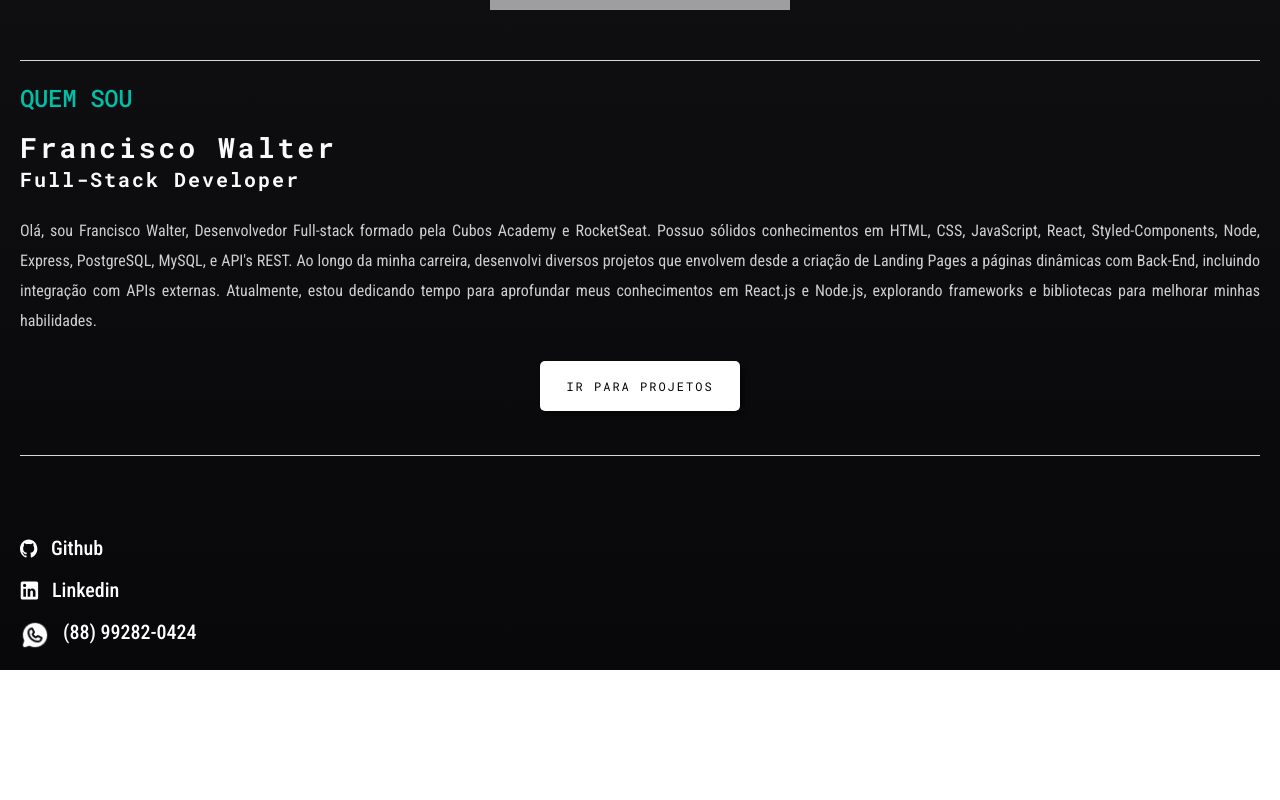
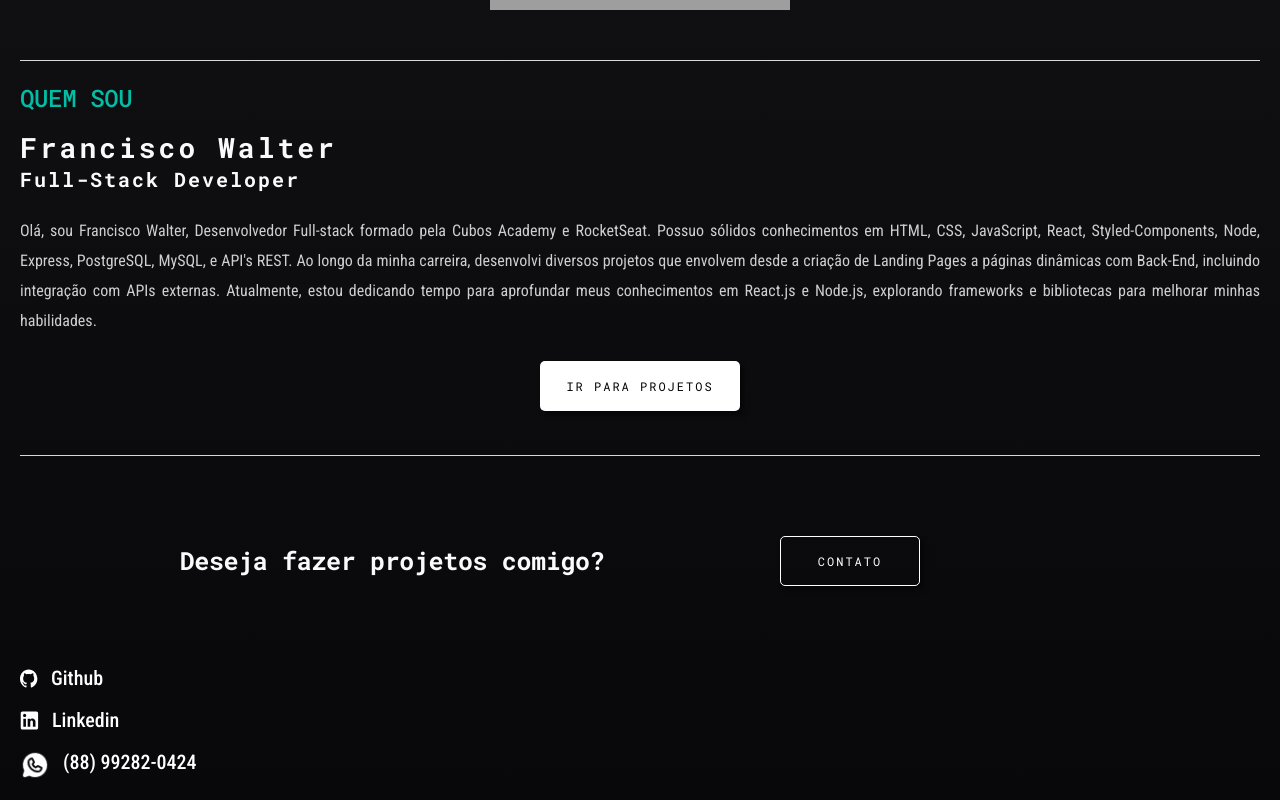
Before and after one commit to FWalterDias/Portfolio, a React (Vite) app: page /home in a window 1280 px wide. Shown: the part 2231-3031 px from the top of the page. Before the commit the page ends 2901 px from the top, so only its background shows below. Built offline with nearby package versions, Linux system fonts and the light colour scheme; grey boxes are pictures that could not be loaded.

Commit message:
acicionando sessão contact section

```diff
--- /dev/null
+++ b/src/components/ContactSection/index.tsx
@@ -0,0 +1,15 @@
+import { Button } from "../Button";
+import { ContainerContactSection } from "./styles"
+
+
+export function ContactSection() {
+    return (
+        <ContainerContactSection>
+            <h1>
+                Deseja fazer projetos comigo?
+            </h1>
+
+            <Button text="Contato" width="small" type="transparent" />
+        </ContainerContactSection>
+    )
+}
--- /dev/null
+++ b/src/components/ContactSection/styles.ts
@@ -0,0 +1,23 @@
+import styled from "styled-components";
+
+export const ContainerContactSection = styled.div`
+    display: flex;
+    align-items: center;
+    gap: 1.6rem;
+
+    width: 100%;
+
+    margin-top: 8rem;
+
+    h1{
+        width: 60%;
+
+        color: ${({ theme }) => theme.DARK.COLORS.LIGHT_WHITE};
+        text-align: center;
+        font-family: "Roboto Mono", sans-serif;
+        font-size: 2.5rem;
+        font-weight: 700;
+        line-height: 4.2rem;
+        letter-spacing: -0.357px;
+    }
+`
--- a/src/pages/Home/index.tsx
+++ b/src/pages/Home/index.tsx
@@ -2,12 +2,14 @@ import { Outlet } from "react-router-dom";
 import { Header } from "../../components/Header";
 import { Footer } from "../../components/Footer";
 import { ContainerHome } from "./styles";
+import { ContactSection } from "../../components/ContactSection";
 
 export function App() {
     return (
         <ContainerHome>
             <Header />
             <Outlet />
+            <ContactSection />
             <Footer />
         </ContainerHome>
     )
```
